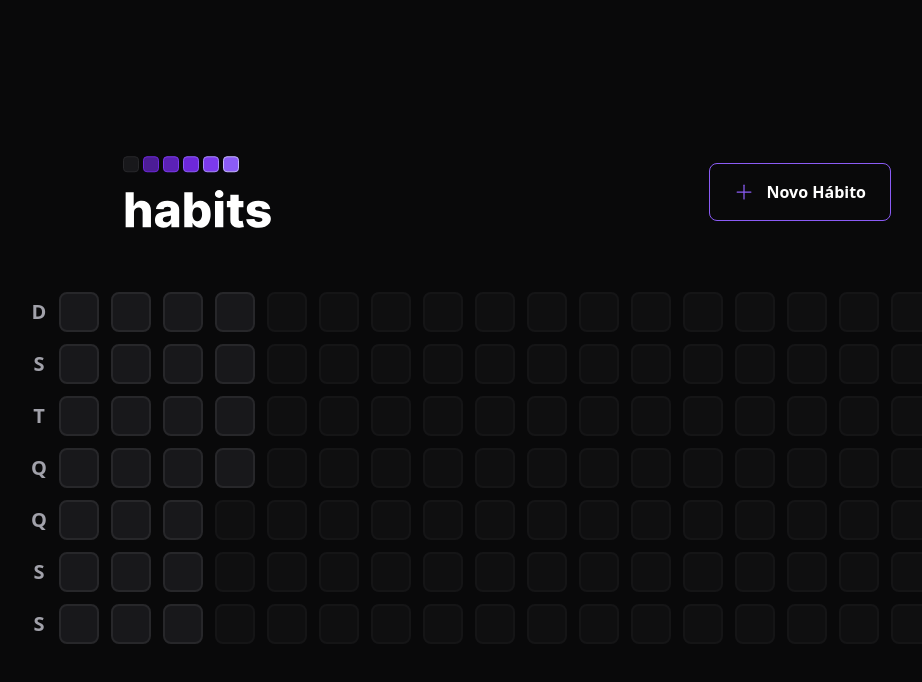
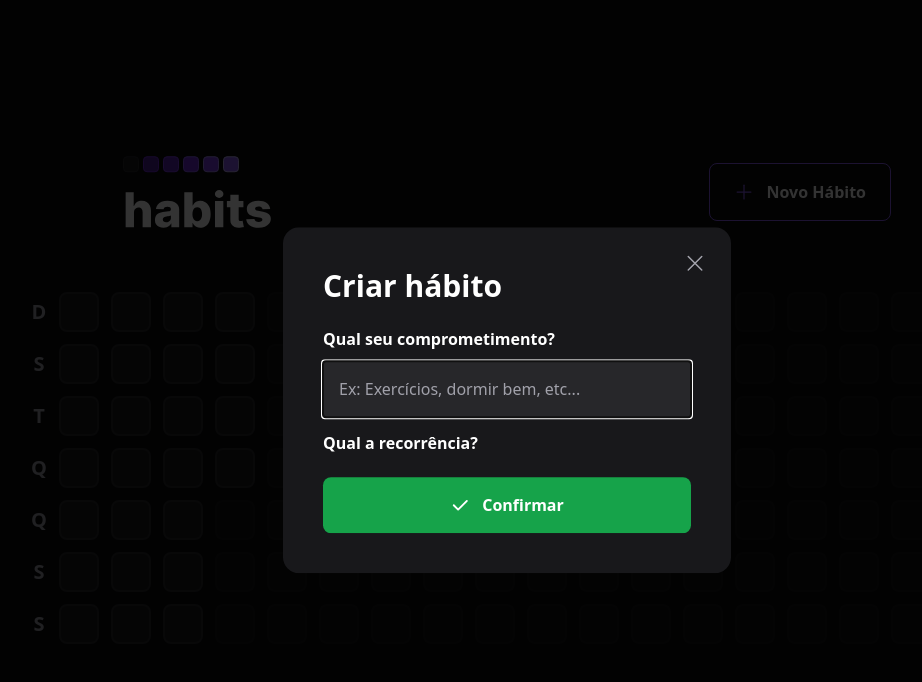
Before and after one commit to nonyil/habits-table, a React (Vite) app in the folder web/: page / in a window 1280 px wide. Both pictures are taken after a click on the button "Novo Hábito". Shown: the top 682 px of the page, without its empty margins (133-1055 px from the left). Built offline with nearby package versions, Linux system fonts and the light colour scheme.

Commit message:
feat: :art: modal-criação-de-habito

```diff
--- a/web/package.json
+++ b/web/package.json
@@ -9,6 +9,7 @@
     "preview": "vite preview"
   },
   "dependencies": {
+    "@radix-ui/react-dialog": "^1.0.2",
     "dayjs": "^1.11.7",
     "phosphor-react": "^1.4.1",
     "react": "^18.2.0",
--- a/web/src/components/Header.tsx
+++ b/web/src/components/Header.tsx
@@ -1,18 +1,42 @@
-import { Plus } from "phosphor-react";
+import { Plus, X } from "phosphor-react";
+import * as Dialog from '@radix-ui/react-dialog'
+
 import logoImage from '../assets/logo.svg'
+import { NewHabitForm } from "./NewHabitForm";
 
 export function Header() {
+
   return (
     <div className='w-full max-w-3xl mx-auto flex items-center justify-between'>
       <img src={logoImage} alt="Habits" />
 
-      <button
-        type='button'
-        className='border border-violet-500 font-semibold rounded-lg px-6 py-4 flex items-center gap-3 hover:border-violet-300'
-      >
-        <Plus size={20} className="text-violet-500" />
-        Novo Hábito
-      </button>
+      <Dialog.Root>
+        <Dialog.Trigger
+          type='button'
+          className='border border-violet-500 font-semibold rounded-lg px-6 py-4 flex items-center gap-3 hover:border-violet-300'
+        >
+          <Plus size={20} className="text-violet-500" />
+          Novo Hábito
+        </Dialog.Trigger>
+
+        <Dialog.Portal>
+          <Dialog.Overlay
+            className="w-screen h-screen bg-black/80 fixed inset-0"
+          />
+
+          <Dialog.Content className="absolute p-10 bg-zinc-900 rounded-2xl w-full max-w-md top-1/2 left-1/2 -translate-x-1/2 -translate-y-1/2">
+            <Dialog.Close className="absolute right-6 top-6 text-zinc-400 hover:text-zinc-200">
+              <X size={24} aria-label="Fechar"/>
+            </Dialog.Close>
+            <Dialog.Title className="text-3xl leading-tight font-extrabold">
+              Criar hábito
+            </Dialog.Title>
+            <NewHabitForm />
+          </Dialog.Content>
+        </Dialog.Portal>
+      </Dialog.Root>
+
+
     </div>
   )
 }
--- /dev/null
+++ b/web/src/components/NewHabitForm.tsx
@@ -0,0 +1,28 @@
+import { Check } from "phosphor-react";
+
+export function NewHabitForm() {
+  return (
+    <form className="w-full flex flex-col mt-6">
+      <label htmlFor="title" className="font-semibold leading-tight">
+        Qual seu comprometimento?
+      </label>
+
+      <input
+        type="text"
+        id="title"
+        placeholder="Ex: Exercícios, dormir bem, etc..."
+        className="p-4 rounded-large mt-3 bg-zinc-800 text-white placeholder:text-zinc-400"
+        autoFocus
+      />
+
+      <label htmlFor="" className="font-semibold leading-tight mt-4">
+        Qual a recorrência?
+      </label>
+
+      <button type="submit" className="mt-6 rounded-lg p-4 flex items-center justify-center gap-3 font-semibold bg-green-600 hover:bg-green-500">
+        <Check size={20} weight="bold"/>
+        Confirmar
+      </button>
+    </form>
+  )
+}
```
Also changed, not shown: 1 other file (tests, documents, lock files or other folders).
